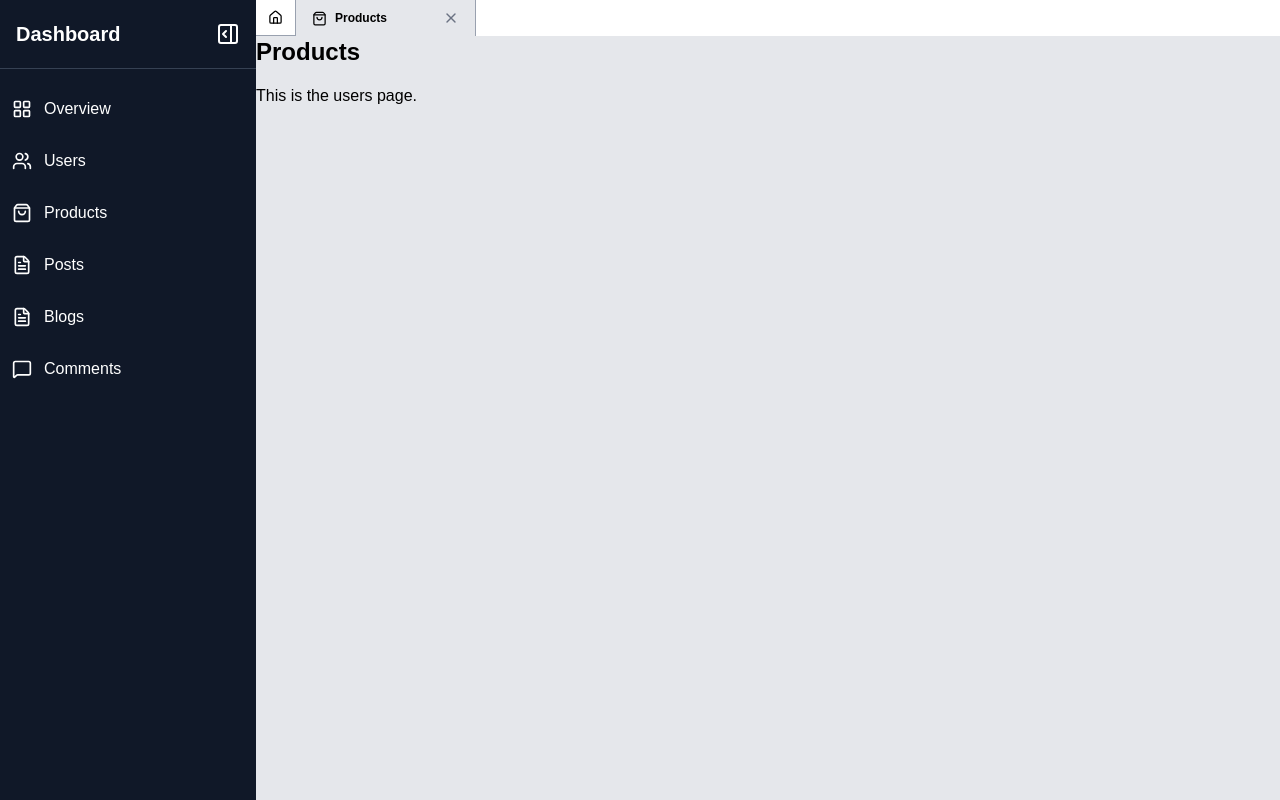
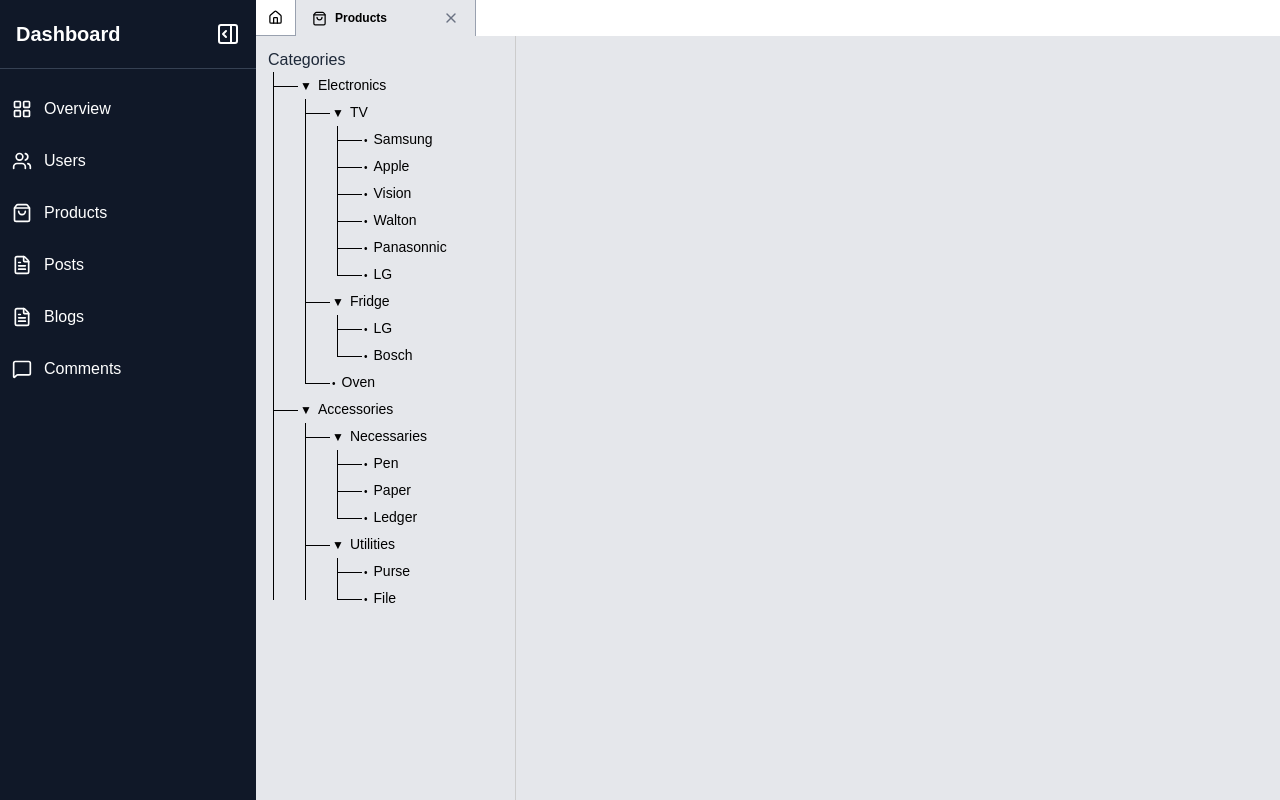
Before and after one commit to jobairalsarkar1/breadcrumb-vs-tab, a Next.js app: page /products in a window 1280 px wide. Built offline with nearby package versions, Linux system fonts and the light colour scheme.

Commit message:
New Tree view in products

```diff
--- a/app/(root)/products/page.tsx
+++ b/app/(root)/products/page.tsx
@@ -1,8 +1,99 @@
-export default function ProductsPage() {
+"use client";
+import { useState, FC } from "react";
+
+export interface TreeNodeData {
+  label: string;
+  children?: TreeNodeData[];
+}
+
+interface TreeNodeListProps {
+  nodes: TreeNodeData[];
+}
+
+const data: TreeNodeData[] = [
+  {
+    label: "Electronics",
+    children: [
+      {
+        label: "TV",
+        children: [
+          { label: "Samsung" },
+          { label: "Apple" },
+          { label: "Vision" },
+          { label: "Walton" },
+          { label: "Panasonnic" },
+          { label: "LG" },
+        ],
+      },
+      {
+        label: "Fridge",
+        children: [{ label: "LG" }, { label: "Bosch" }],
+      },
+      { label: "Oven" },
+    ],
+  },
+  {
+    label: "Accessories",
+    children: [
+      {
+        label: "Necessaries",
+        children: [{ label: "Pen" }, { label: "Paper" }, { label: "Ledger" }],
+      },
+      {
+        label: "Utilities",
+        children: [{ label: "Purse" }, { label: "File" }],
+      },
+    ],
+  },
+];
+
+const TreeNodeList: FC<TreeNodeListProps> = ({ nodes }) => {
   return (
-    <div className="text-black flex-col">
-      <h1 className="text-2xl font-bold mb-4">Products</h1>
-      <p>This is the users page.</p>
+    <ul className="tree-list">
+      {nodes.map((node, i) => (
+        <TreeNode key={i} node={node} />
+      ))}
+    </ul>
+  );
+};
+
+interface TreeNodeProps {
+  node: TreeNodeData;
+}
+
+const TreeNode: FC<TreeNodeProps> = ({ node }) => {
+  const [open, setOpen] = useState(true);
+
+  return (
+    <li className="tree-item">
+      <div className="tree-row" onClick={() => setOpen(!open)}>
+        {node.children ? (
+          <span className="arrow">{open ? "▼" : "▶"}</span>
+        ) : (
+          <span className="dot">•</span>
+        )}
+
+        {node.label}
+      </div>
+
+      {node.children && open && <TreeNodeList nodes={node.children} />}
+    </li>
+  );
+};
+
+export default function SidebarTree() {
+  return (
+    <div
+      style={{
+        width: "260px",
+        height: "100vh",
+        borderRight: "1px solid #ccc",
+        background: "none",
+        padding: "12px",
+      }}
+    >
+      <h3 className="text-gray-800">Categories</h3>
+      <TreeNodeList nodes={data} />
     </div>
   );
 }
--- a/app/(root)/users/page.tsx
+++ b/app/(root)/users/page.tsx
@@ -1,6 +1,6 @@
 "use client";
 import React, { useState } from "react";
-import { ChevronRight, ChevronDown, Check } from "lucide-react";
+import { Check } from "lucide-react";
 import { GoTriangleDown, GoTriangleRight } from "react-icons/go";
 
 // Types (same as before)
--- a/app/globals.css
+++ b/app/globals.css
@@ -42,3 +42,56 @@ body {
 .thin-scrollbar::-webkit-scrollbar-thumb:hover {
   background: rgba(0, 0, 0, 0.35);
 }
+
+
+.tree-list {
+  list-style: none;
+  margin: 0;
+  padding-left: 20px;
+  position: relative;
+}
+
+/* The vertical line */
+.tree-list::before {
+  content: "";
+  position: absolute;
+  left: 5px;
+  top: 0;
+  bottom: 12px;
+  width: 1px;
+  background: #000;
+}
+
+/* Each item */
+.tree-item {
+  position: relative;
+  padding-left: 12px;
+}
+
+/* Horizontal connector */
+.tree-item::before {
+  content: "";
+  position: absolute;
+  left: -15px;
+  top: 14px;
+  width: 25px;
+  height: 1px;
+  background: #010101;
+}
+
+.tree-row {
+  cursor: pointer;
+  padding: 3px 0;
+  font-size: 14px;
+  color: #000;
+}
+
+.arrow {
+  margin-right: 6px;
+  font-size: 12px;
+}
+
+.dot {
+  margin-right: 6px;
+  font-size: 10px;
+}
--- a/package.json
+++ b/package.json
@@ -12,8 +12,10 @@
     "lucide-react": "^0.556.0",
     "next": "16.0.7",
     "react": "19.2.0",
+    "react-arborist": "^3.4.3",
     "react-dom": "19.2.0",
-    "react-icons": "^5.5.0"
+    "react-icons": "^5.5.0",
+    "reactflow": "^11.11.4"
   },
   "devDependencies": {
     "@tailwindcss/postcss": "^4",
```
Also changed, not shown: 1 other file (tests, documents, lock files or other folders).
